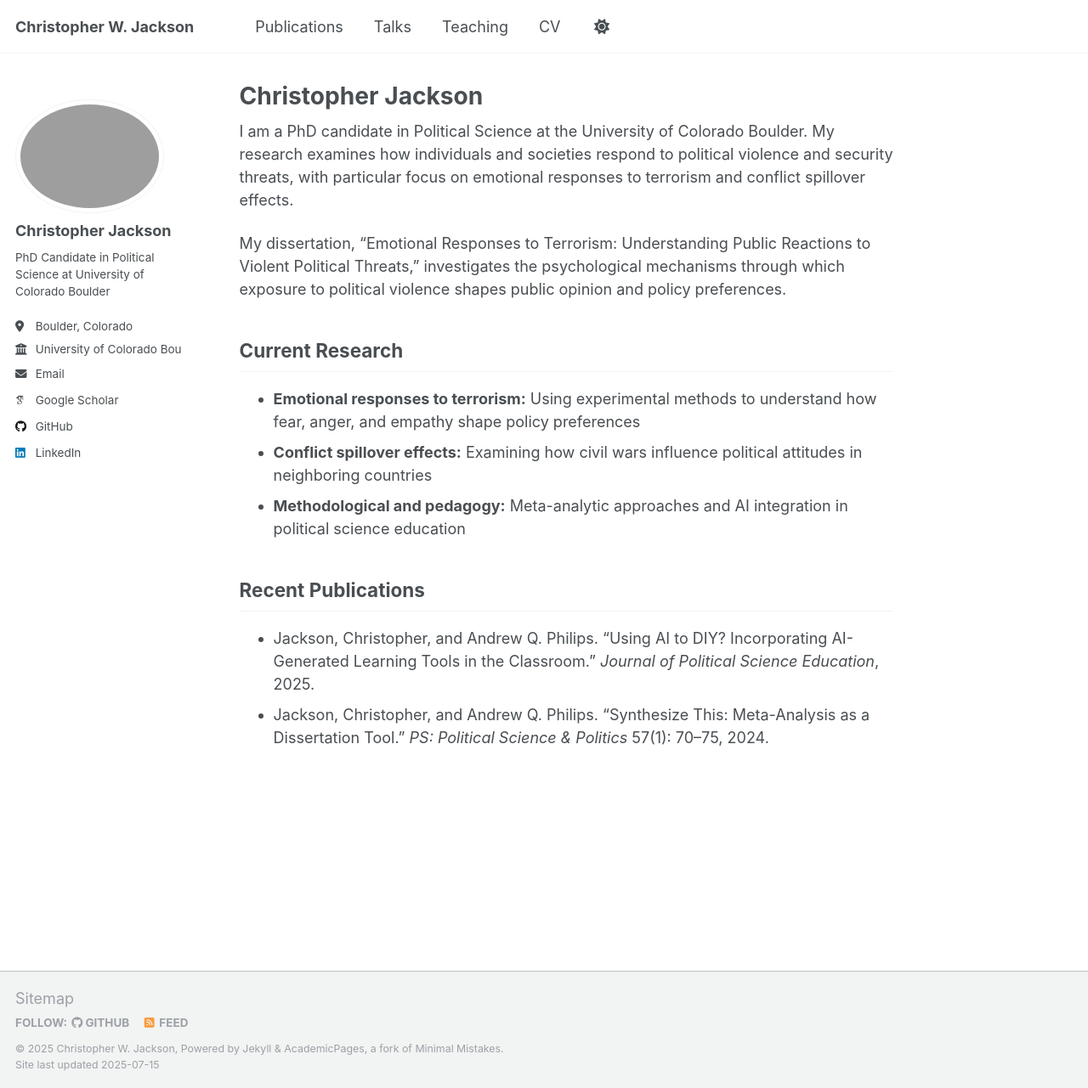
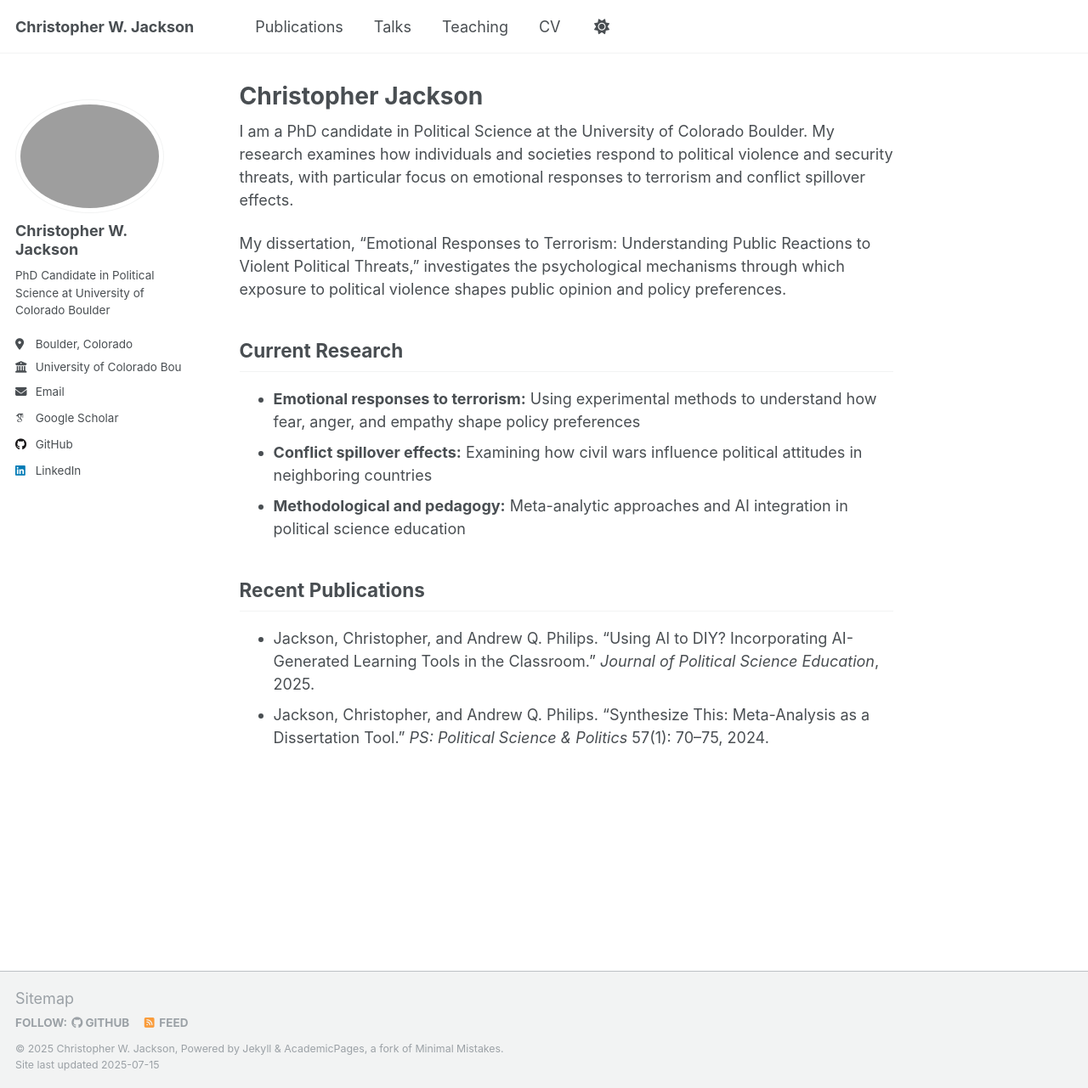
Before and after one commit to chja6843/chja6843.github.io, a Jekyll site: the page built from _pages/about.md, in a window 1280 px wide and 1281 px high. Shown: the whole window at 85% size. Built offline with Jekyll 4.4.1, drawn with Linux system fonts in a browser that asks for light colours; some web fonts are replaced; a script that is not in the unit is left out.

```diff
--- a/_config.yml
+++ b/_config.yml
@@ -23,7 +23,7 @@ repository               : "chja6843/chja6843.github.io"
 author:
   # Biographic information
   avatar           : "profile.png"
-  name             : "Christopher Jackson"
+  name             : "Christopher W. Jackson"
   pronouns         :
   bio              : "PhD Candidate in Political Science at University of Colorado Boulder"
   location         : "Boulder, Colorado"
```
